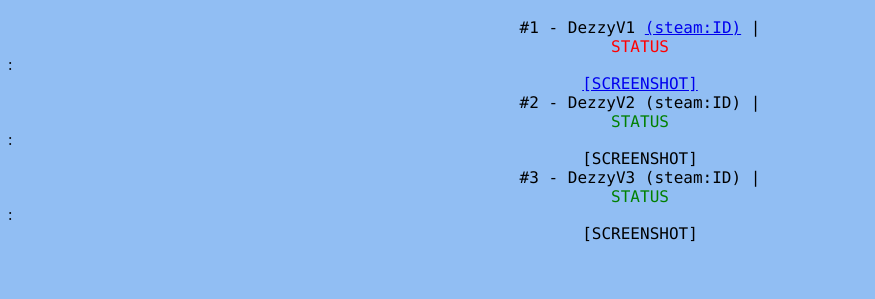
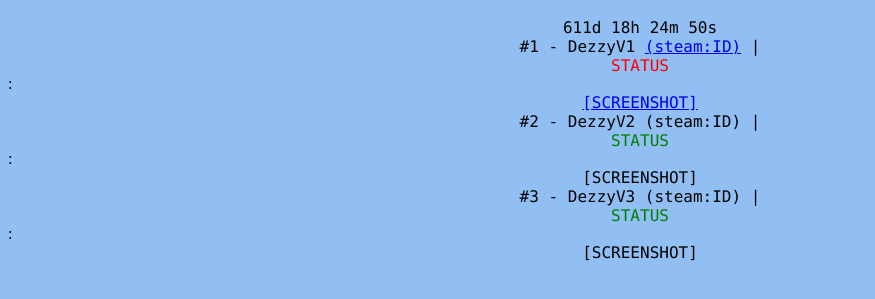
Before and after one commit to dezzycsgo/cooldowncounter, a plain HTML site: page index.html in a window 1280 px wide. Shown: the part 49-348 px from the top of the page, without its empty margins (0-875 px from the left). Drawn offline with Linux system fonts and the light colour scheme.

Commit message:
Update Timer Demo

```diff
--- a/index.html
+++ b/index.html
@@ -12,13 +12,46 @@ p {text-align: center;}
 </head>
 
 <body bgcolor="#91BEF3">
+
 <h1> Dezzy CSGO Accounts </h1>
 
+<p id="demo"></p>
 
 <p> #1 - DezzyV1 <a href="https://steamcommunity.com/profiles/76561199023193736/" target="_blank">(steam:ID)</a> | </p> <p class="p1">STATUS </p> : <p> <a href="https://i.imgur.com/5BuuakJ.png" target="_blank">[SCREENSHOT]</a> </p>
 <p> #2 - DezzyV2 (steam:ID) | </p> <p class="p2"> STATUS </p> : <p> [SCREENSHOT] </p>
 <p> #3 - DezzyV3 (steam:ID) | </p> <p class="p2"> STATUS </p> : <p> [SCREENSHOT] </p>
 
+<script>
+// Set the date we're counting down to
+var countDownDate = new Date("Jan 5, 2024 15:37:25").getTime();
+
+// Update the count down every 1 second
+var x = setInterval(function() {
+
+  // Get today's date and time
+  var now = new Date().getTime();
+
+  // Find the distance between now and the count down date
+  var distance = countDownDate - now;
+
+  // Time calculations for days, hours, minutes and seconds
+  var days = Math.floor(distance / (1000 * 60 * 60 * 24));
+  var hours = Math.floor((distance % (1000 * 60 * 60 * 24)) / (1000 * 60 * 60));
+  var minutes = Math.floor((distance % (1000 * 60 * 60)) / (1000 * 60));
+  var seconds = Math.floor((distance % (1000 * 60)) / 1000);
+
+  // Output the result in an element with id="demo"
+  document.getElementById("demo").innerHTML = days + "d " + hours + "h "
+  + minutes + "m " + seconds + "s ";
+
+  // If the count down is over, write some text
+  if (distance < 0) {
+    clearInterval(x);
+    document.getElementById("demo").innerHTML = "EXPIRED";
+  }
+}, 1000);
+</script>
+
 
 </body>
 </html>
```
